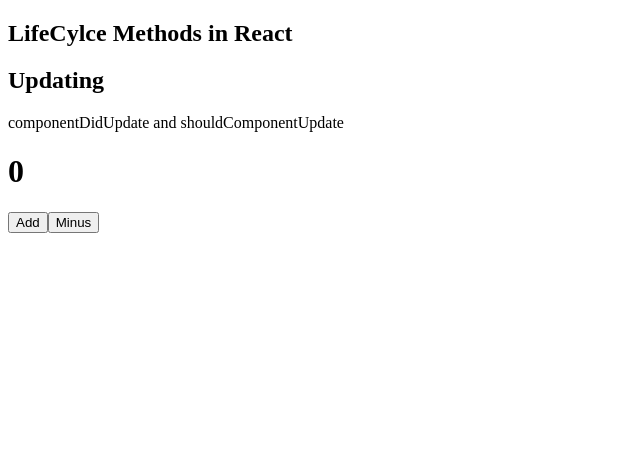
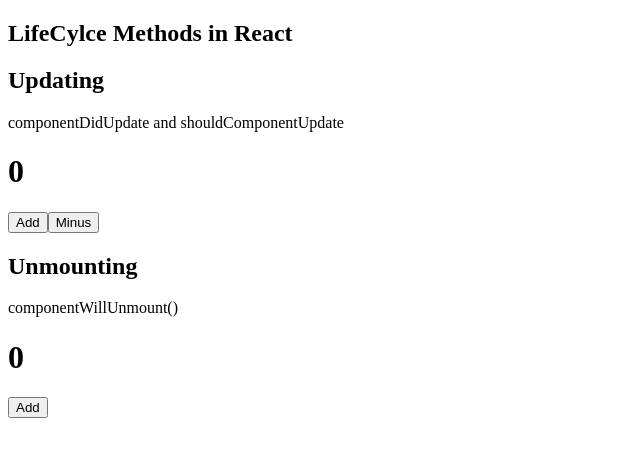
Before and after one commit to muazimmaqbool/Reactjs-with-Me, a React (Create React App) app: page / in a window 1280 px wide. Shown: the top 456 px of the page, without its empty margins (0-640 px from the left). Built offline with nearby package versions, Linux system fonts and the light colour scheme.

Commit message:
unmountted

```diff
--- a/src/LifeCycle Methods/LifeCycleMethods.jsx
+++ b/src/LifeCycle Methods/LifeCycleMethods.jsx
@@ -17,7 +17,7 @@
        <Updating/>
 
         {/*for componentWillUnmount() */}
-        {/* <Unmounting/> */}
+        <Unmounting/>
         {/*used to explain componentWillUnmount() */}
         {/* <UnMountingExample/> */}
 
--- a/src/LifeCycle Methods/Unmounting.jsx
+++ b/src/LifeCycle Methods/Unmounting.jsx
@@ -55,8 +55,7 @@
 
 /*
 ->Unmounting
-    The next phase in the lifecycle is when a component is removed from the DOM, or unmounted as
-    React likes to call it.
+    The next phase in the lifecycle is when a component is removed from the DOM, or unmounted as react likes to call it.
     React has only one built-in method that gets called when a component is unmounted:
         -> componentWillUnmount() : called when the component is about to be removed from the DOM.
     ->To understand it with better example we will use react router dom
```
